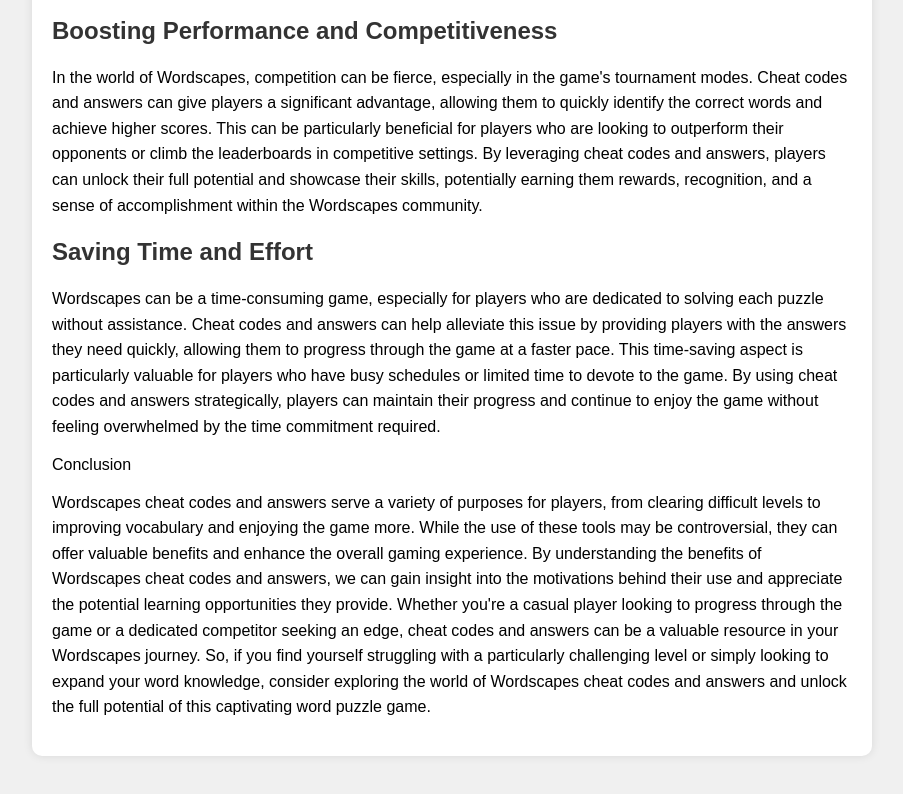
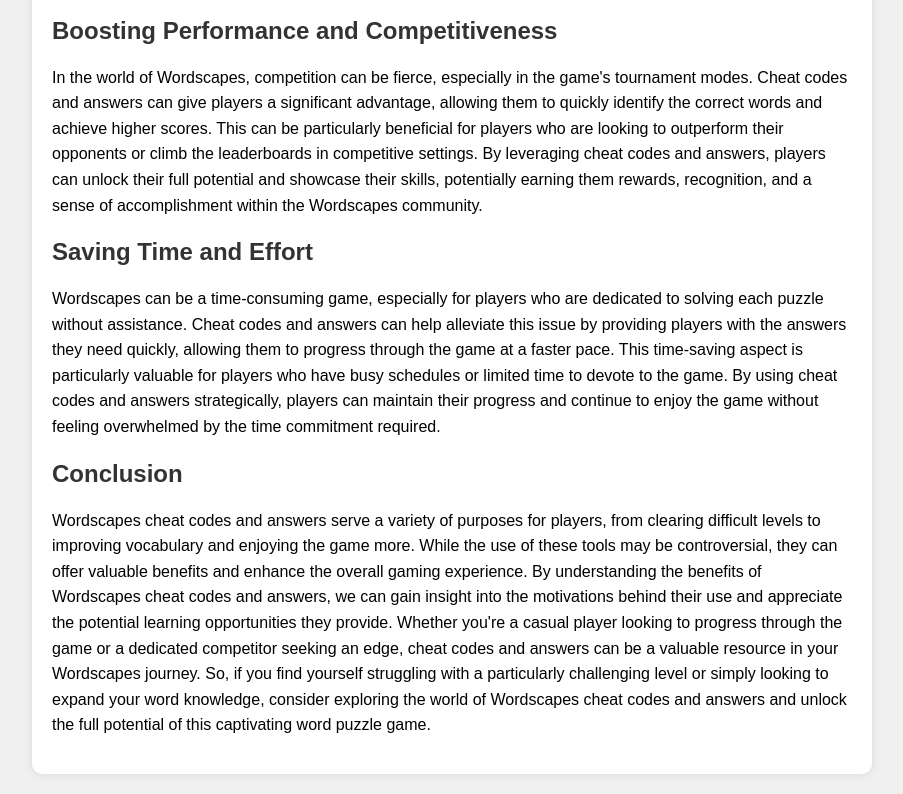
Before and after one commit to alexpaynesays/wordscapesanswers, a plain HTML site: page index.html in a window 1280 px wide. Shown: the part 1586-2380 px from the top of the page, without its empty margins (188-1091 px from the left). Drawn offline with Linux system fonts and the light colour scheme.

Commit message:
Update index.html

```diff
--- a/index.html
+++ b/index.html
@@ -7,7 +7,7 @@
 <meta name="viewport" content="width=device-width, initial-scale=1.0">
 <title>The Benefits of Wordscapes Cheat Codes and Answers</title>
   <meta name="description" content="Discover the advantages of using Wordscapes cheat codes and answers to enhance your gaming experience.">
-  <link rel="canonical" href="https://agp-llp.vercel.app">
+  <link rel="canonical" href="https://wordscapesanswers.vercel.app">
 <meta name="robots" content="index,follow">
 
   <style>
@@ -92,7 +92,7 @@
 <p>Wordscapes can be a time-consuming game, especially for players who are dedicated to solving each puzzle without assistance. Cheat codes and answers can help alleviate this issue by providing players with the answers they need quickly, allowing them to progress through the game at a faster pace.
 This time-saving aspect is particularly valuable for players who have busy schedules or limited time to devote to the game. By using cheat codes and answers strategically, players can maintain their progress and continue to enjoy the game without feeling overwhelmed by the time commitment required.</p>
 
-</h2>Conclusion</h2>
+<h2>Conclusion</h2>
 <p>Wordscapes cheat codes and answers serve a variety of purposes for players, from clearing difficult levels to improving vocabulary and enjoying the game more. While the use of these tools may be controversial, they can offer valuable benefits and enhance the overall gaming experience.
 By understanding the benefits of Wordscapes cheat codes and answers, we can gain insight into the motivations behind their use and appreciate the potential learning opportunities they provide. Whether you're a casual player looking to progress through the game or a dedicated competitor seeking an edge, cheat codes and answers can be a valuable resource in your Wordscapes journey.
 So, if you find yourself struggling with a particularly challenging level or simply looking to expand your word knowledge, consider exploring the world of Wordscapes cheat codes and answers and unlock the full potential of this captivating word puzzle game.</p>
```
